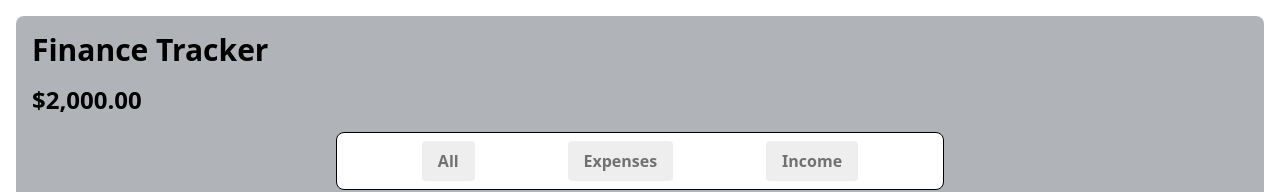
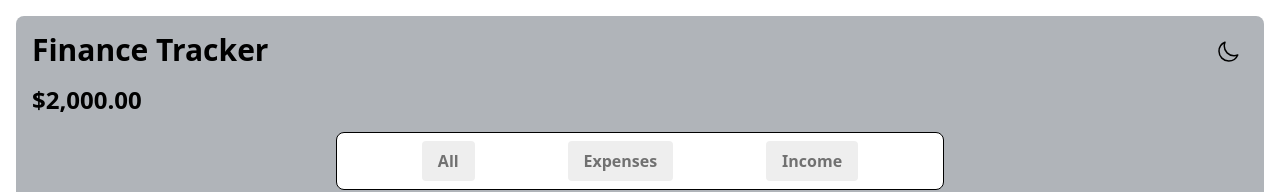
Before and after one commit to Obiwumma/Personal-Finance-Tracker, a React (Vite) app in the folder personal-finance-tracker/: page / in a window 1280 px wide. Shown: the top 192 px of the page. Built offline with nearby package versions, Linux system fonts and the light colour scheme.

Commit message:
Added night  them Icon

```diff
--- a/personal-finance-tracker/src/App.jsx
+++ b/personal-finance-tracker/src/App.jsx
@@ -3,7 +3,8 @@ import './App.css'
 
 import { transactions } from './data/transactions'
 
-import Category from './components/category'
+import Category from './components/Category'
+import ThemeIcons from './components/ThemeIcon'
 
 function App() {
   const [isMobile, setIsMobile] = useState(false);
@@ -31,9 +32,13 @@ function App() {
   return (
     <>
     <div className='m-4 p-4 bg-[#b0b4b9] flex-col items-center justify-center h-svh font-sans rounded-lg '>
-      <header>
-        <h1 className=' font-semibold text-3xl'>Finance Tracker</h1>
-        <div className='my-4'><p className='text-2xl font-semibold '>$2,000.00</p></div>
+      <header className='flex items-start justify-between'>
+        <div>
+          <h1 className=' font-semibold text-3xl'>Finance Tracker</h1>
+          <div className='my-4'><p className='text-2xl font-semibold '>$2,000.00</p></div>
+        </div>
+
+        <ThemeIcons/>
       </header>
 
       <div className='flex items-center justify-center'>
--- /dev/null
+++ b/personal-finance-tracker/src/components/ThemeIcon.jsx
@@ -0,0 +1,14 @@
+
+
+function ThemeIcons() {
+
+  return(<>
+      <div className="m-2">
+        <svg  xmlns="http://www.w3.org/2000/svg" fill="none" viewBox="0 0 24 24" strokeWidth={1.5} stroke="currentColor" className="size-6">
+          <path strokeLinecap="round" strokeLinejoin="round" d="M21.752 15.002A9.72 9.72 0 0 1 18 15.75c-5.385 0-9.75-4.365-9.75-9.75 0-1.33.266-2.597.748-3.752A9.753 9.753 0 0 0 3 11.25C3 16.635 7.365 21 12.75 21a9.753 9.753 0 0 0 9.002-5.998Z" />
+        </svg>
+      </div>
+  </>)
+}
+
+export default ThemeIcons
```
